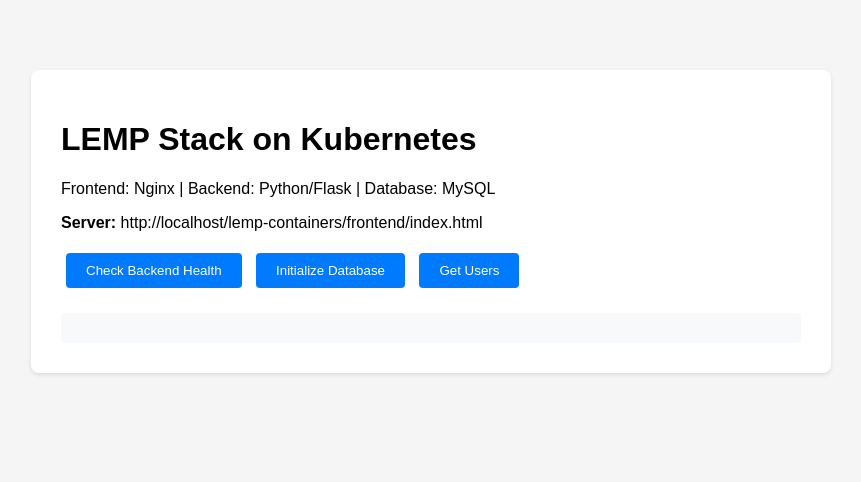
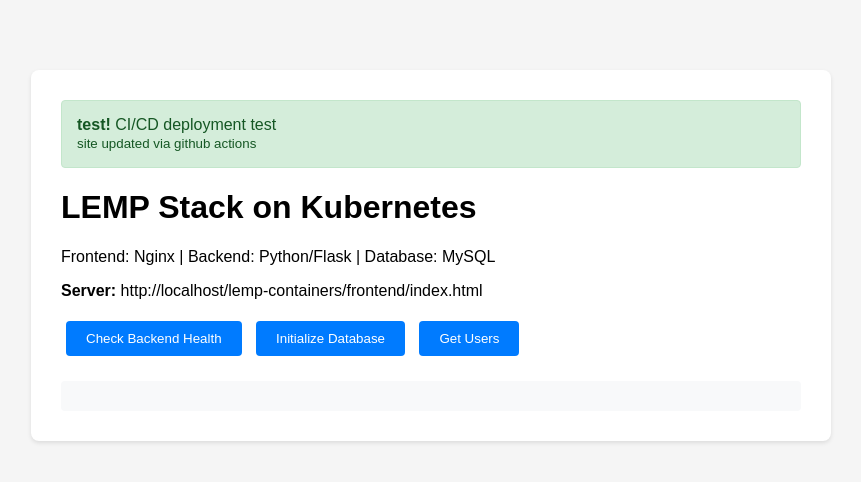
Before and after one commit to jimmb5/Linux-Administrator, a plain HTML site: page lemp-containers/frontend/index.html in a window 1280 px wide. Shown: the whole page, without its empty margins (209-1070 px from the left). Drawn offline with Linux system fonts and the light colour scheme.

Commit message:
test cicd

```diff
--- a/lemp-containers/frontend/index.html
+++ b/lemp-containers/frontend/index.html
@@ -42,6 +42,10 @@
 </head>
 <body>
     <div class="container">
+        <div style="background-color: #d4edda; color: #155724; padding: 15px; margin-bottom: 20px; border-radius: 4px; border: 1px solid #c3e6cb;">
+            <strong>test!</strong> CI/CD deployment test<br>
+            <small>site updated via github actions</small>
+        </div>
         <h1>LEMP Stack on Kubernetes</h1>
         <p>Frontend: Nginx | Backend: Python/Flask | Database: MySQL</p>
         <p><strong>Server:</strong> <span id="serverInfo"></span></p>
```
